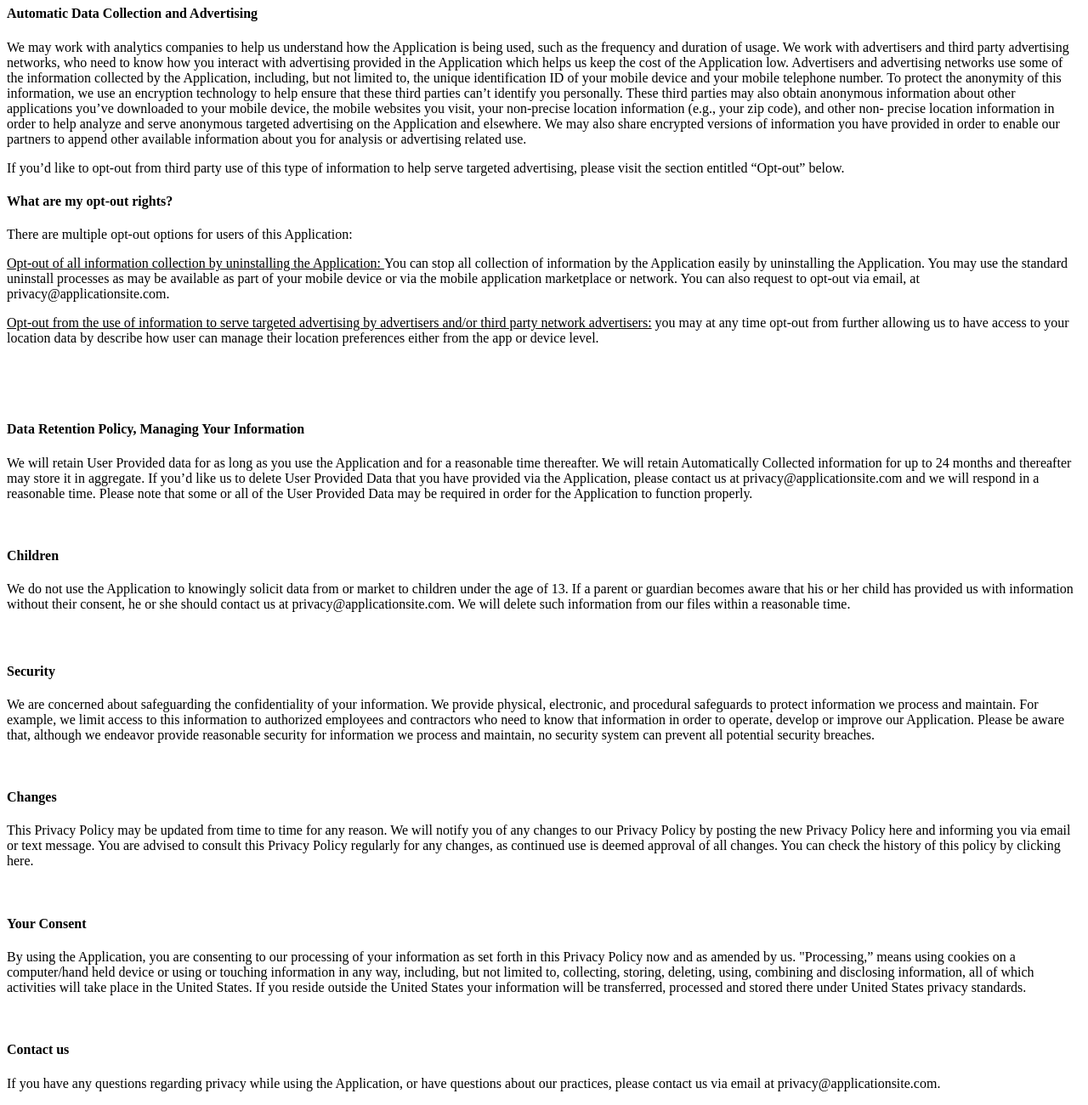
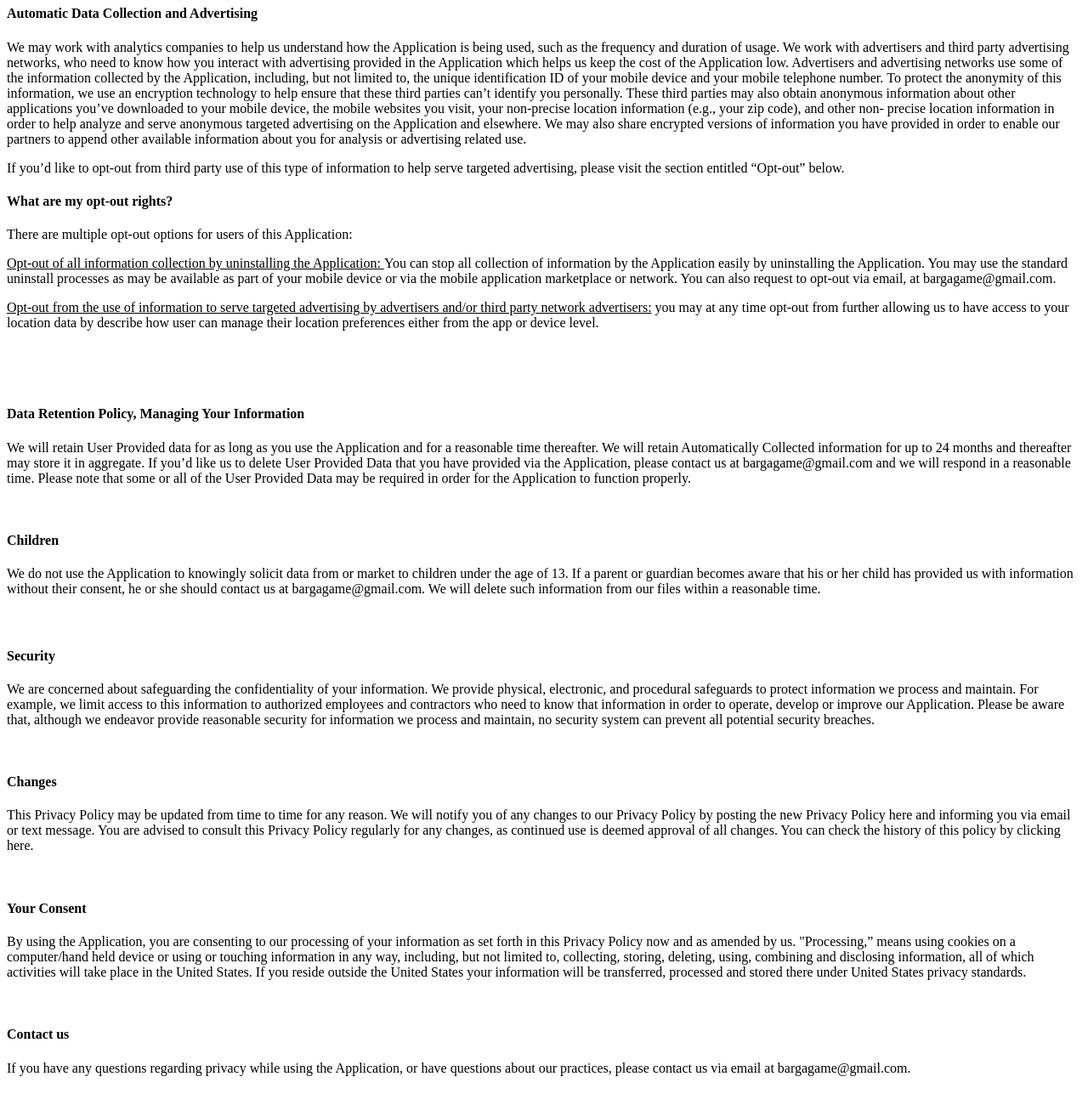
Before and after one commit to lioriizyck/lioriizyck.github.io, a plain HTML site: page index.html in a window 1280 px wide. Shown: the part 1037-2337 px from the top of the page at 85% size. Drawn offline with Linux system fonts and the light colour scheme.

Commit message:
changing email

```diff
--- a/index.html
+++ b/index.html
@@ -40,16 +40,16 @@
 <h4>What are my opt-out rights?</h4>
 <p></p>
 <p>There are multiple opt-out options for users of this Application: &nbsp; &nbsp;</p>
-<p><u>Opt-out of all information collection by uninstalling the Application:&nbsp;</u>You can stop all collection of information by the Application easily by uninstalling the Application. You may use the standard uninstall processes as may be available as part of your mobile device or via the mobile application marketplace or network. You can also request to opt-out via email, at privacy@applicationsite.com.</p>
+<p><u>Opt-out of all information collection by uninstalling the Application:&nbsp;</u>You can stop all collection of information by the Application easily by uninstalling the Application. You may use the standard uninstall processes as may be available as part of your mobile device or via the mobile application marketplace or network. You can also request to opt-out via email, at bargagame@gmail.com.</p>
 <p><u>Opt-out from the use of information to serve targeted advertising by advertisers and/or third party network advertisers:</u> you may at any time opt-out from further allowing us to have access to your location data by describe&nbsp;how user can manage their location preferences either from the app or device level.&nbsp;</p>
 <p>&nbsp;</p>
 <p>&nbsp;&nbsp;</p>
 <h4><strong>Data Retention Policy, Managing Your Information</strong></h4>
-<p>We will retain User Provided data for as long as you use the Application and for a reasonable time thereafter. We will retain Automatically Collected information for up to 24 months&nbsp;and thereafter may store it in aggregate. If you’d like us to delete User Provided Data that you have provided via the Application, please contact us at&nbsp;privacy@applicationsite.com&nbsp;and we will respond in a reasonable time. Please note that some or all of the User Provided Data may be required in order for the Application to function properly.</p>
+<p>We will retain User Provided data for as long as you use the Application and for a reasonable time thereafter. We will retain Automatically Collected information for up to 24 months&nbsp;and thereafter may store it in aggregate. If you’d like us to delete User Provided Data that you have provided via the Application, please contact us at&nbsp;bargagame@gmail.com&nbsp;and we will respond in a reasonable time. Please note that some or all of the User Provided Data may be required in order for the Application to function properly.</p>
 <p>&nbsp;</p>
 <h4><strong>Children</strong></h4>
 <p></p>
-<p>We do not use the Application to knowingly solicit data from or market to children under the age of 13. If a parent or guardian becomes aware that his or her child has provided us with information without their consent, he or she should contact us at&nbsp;privacy@applicationsite.com. We will delete such information from our files within a reasonable time.</p>
+<p>We do not use the Application to knowingly solicit data from or market to children under the age of 13. If a parent or guardian becomes aware that his or her child has provided us with information without their consent, he or she should contact us at&nbsp;bargagame@gmail.com. We will delete such information from our files within a reasonable time.</p>
 <h4>&nbsp;</h4>
 <h4><strong>Security</strong></h4>
 <p></p>
@@ -62,4 +62,4 @@
 <p>By using the Application, you are consenting to our processing of your information as set forth in this Privacy Policy now and as amended by us. &quot;Processing,” means using cookies on a computer/hand held device or using or touching information in any way, including, but not limited to, collecting, storing, deleting, using, combining and disclosing information, all of which activities will take place in the United States. If you reside outside the United States&nbsp;your information will be transferred, processed and stored there under United States&nbsp;privacy standards.&nbsp;</p>
 <p>&nbsp;</p>
 <h4>Contact us</h4>
-<p>If you have any questions regarding privacy while using the Application, or have questions about our practices, please contact us via email at&nbsp;privacy@applicationsite.com.</p>
+<p>If you have any questions regarding privacy while using the Application, or have questions about our practices, please contact us via email at&nbsp;bargagame@gmail.com.</p>
```
